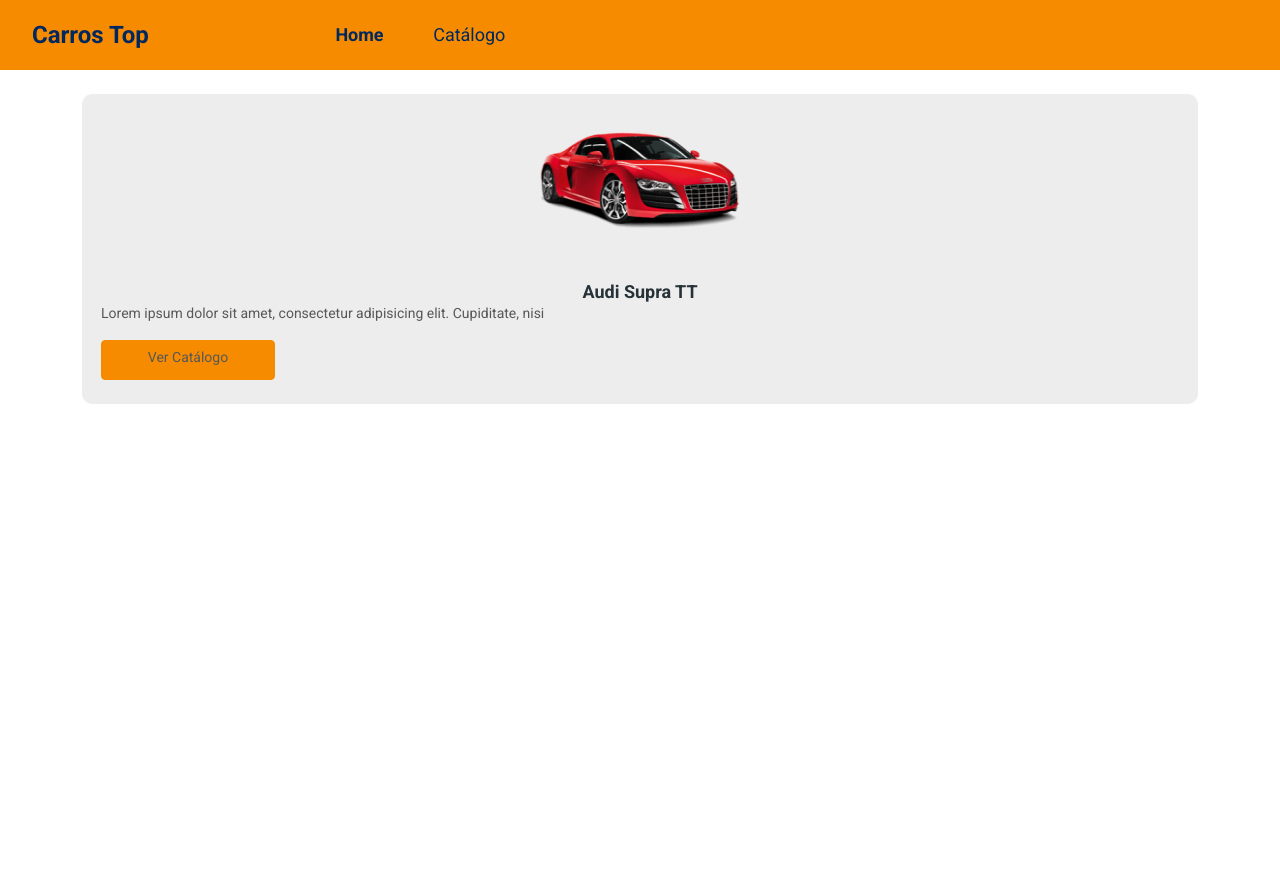
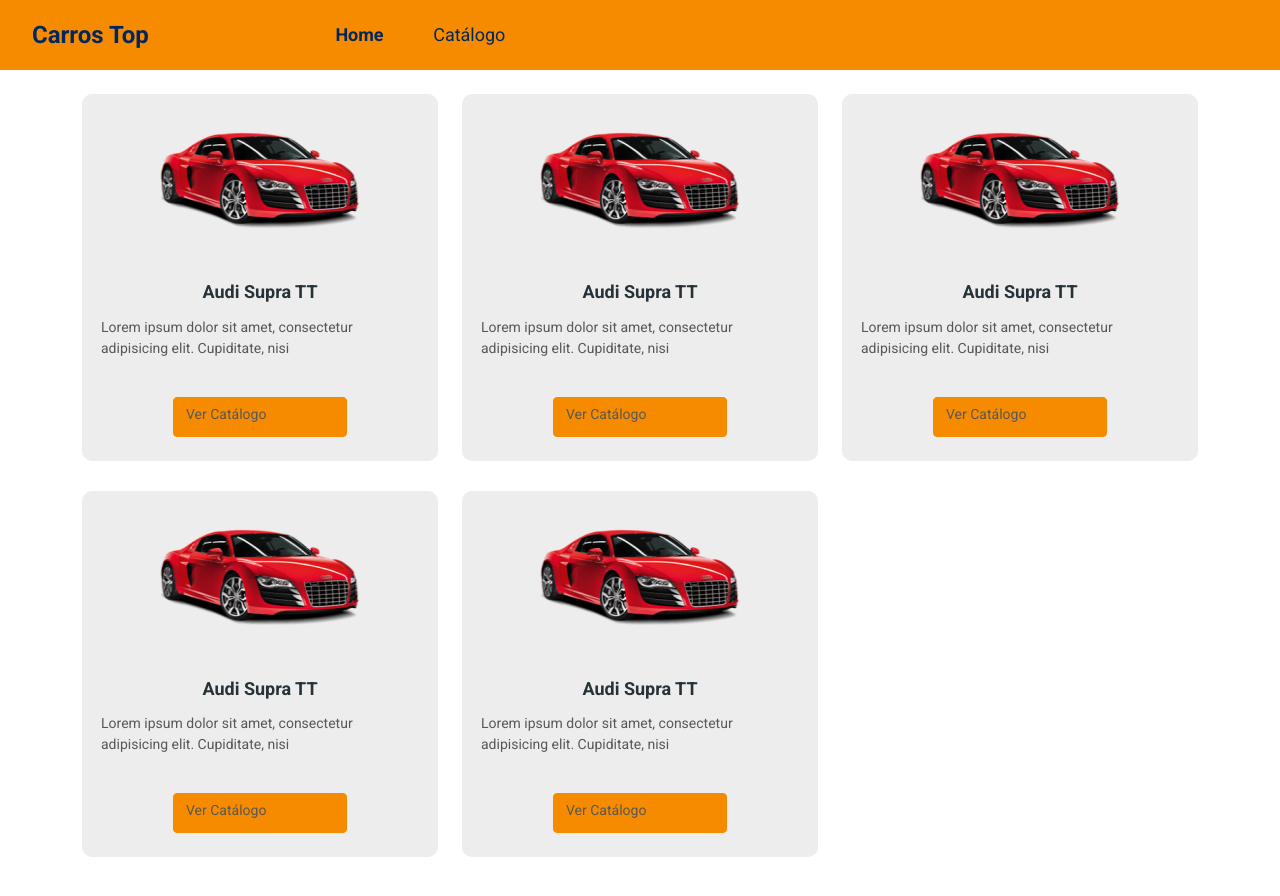
Before and after one commit to romuloabbiati/bds-desafio-layout, a React (Create React App) app in the folder frontweb/: page / in a window 1280 px wide. Shown: the top 896 px of the page. Before the commit the page ends 800 px from the top, so only its background shows below. Built offline with nearby package versions, Linux system fonts and the light colour scheme.

Commit message:
Adding bootstrap grid system

```diff
--- a/frontweb/src/components/ProductCard/index.tsx
+++ b/frontweb/src/components/ProductCard/index.tsx
@@ -15,7 +15,9 @@ const ProductCard = () => {
           Lorem ipsum dolor sit amet, consectetur adipisicing elit. Cupiditate,
           nisi
         </p>
-        <ButtonIcon />
+        <div className='button-container'>
+          <ButtonIcon />
+        </div>
       </div>
     </div>
   );
--- a/frontweb/src/components/ProductCard/styles.css
+++ b/frontweb/src/components/ProductCard/styles.css
@@ -8,20 +8,26 @@
 }
 
 .card-top-container img {
-    width: 213.5px;
-    height: 165px;
+  width: 213.5px;
+  height: 165px;
 }
 
 .card-bottom-container {
+  display: flex;
+  flex-direction: column;
+  text-align: center;
   padding: 8px 19px 15px 19px;
 }
 
 .card-bottom-container h6 {
   font-size: 18px;
   text-align: center;
+  margin-bottom: 14px;
 }
 
 .card-bottom-container p {
   color: #585858;
   font-size: 14px;
+  margin-bottom: 38px;
+  text-align: left;
 }
--- a/frontweb/src/pages/Catalog/index.tsx
+++ b/frontweb/src/pages/Catalog/index.tsx
@@ -6,7 +6,23 @@ const Catalog = () => {
     <>
       <Navbar />
       <div className="container my-4">
-        <ProductCard />
+        <div className="row">
+          <div className="col-sm-6 col-lg-4">
+            <ProductCard />
+          </div>
+          <div className="col-sm-6 col-lg-4">
+            <ProductCard />
+          </div>
+          <div className="col-sm-6 col-lg-4">
+            <ProductCard />
+          </div>
+          <div className="col-sm-6 col-lg-4">
+            <ProductCard />
+          </div>
+          <div className="col-sm-6 col-lg-4">
+            <ProductCard />
+          </div>
+        </div>
       </div>
     </>
   );
```
